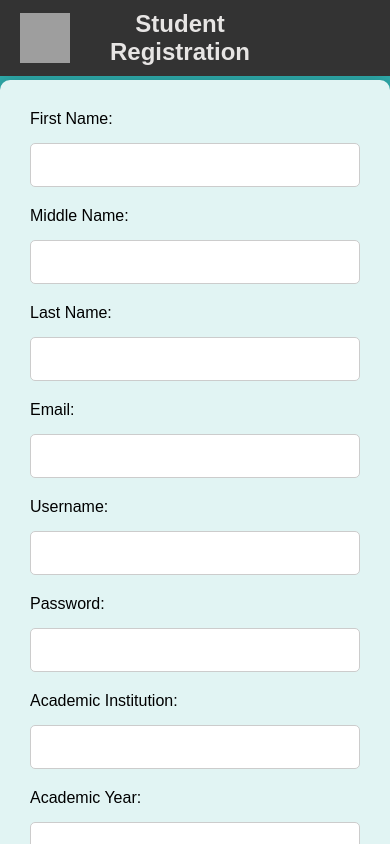
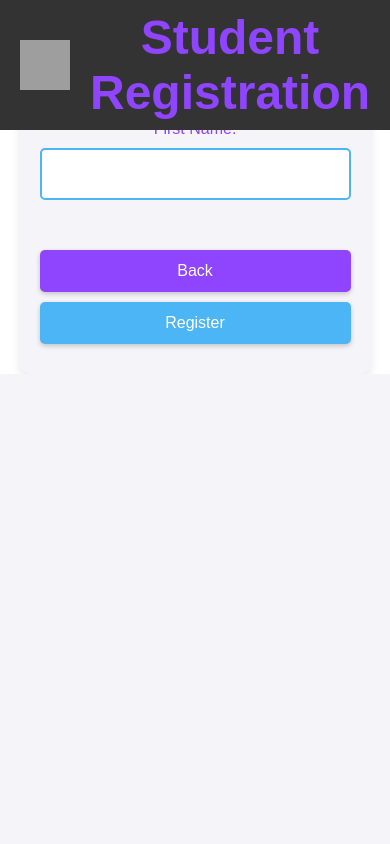
Before and after one commit to Aphelele218130260/Campus-Connect, a React (Vite) app: page /register in a window 390 px wide. Built offline with nearby package versions, Linux system fonts and the light colour scheme; grey boxes are pictures that could not be loaded.

Commit message:
StudentRegistration

```diff
--- a/src/components/StudentRegistration.jsx
+++ b/src/components/StudentRegistration.jsx
@@ -1,6 +1,7 @@
 import React, { useState } from "react";
-import StudentService from "../Services/StudentService";  // Adjusted import path
-import '../css/StudentRegistration.css';  // Ensure this is the correct path to the CSS
+import StudentService from "../Services/StudentService";
+import '../css/StudentRegistration.css';
+import { useNavigate } from 'react-router-dom';
 
 const StudentRegistration = () => {
     const [student, setStudent] = useState({
@@ -19,14 +20,19 @@ const StudentRegistration = () => {
         postalCode: "",
         nationality: "",
         race: "",
-        gender: "",  // Added gender to state
+        gender: ""
     });
 
     const [message, setMessage] = useState("");
+    const navigate = useNavigate();
 
     const handleChange = (e) => {
         const { name, value } = e.target;
         setStudent({ ...student, [name]: value });
+    };
+
+    const handleBack = () => {
+        navigate(-1); // Go back to the previous page
     };
 
     const handleSubmit = async (e) => {
@@ -42,7 +48,7 @@ const StudentRegistration = () => {
     };
 
     return (
-        <div>
+        <div className="student-registration">
             {/* Header Section */}
             <header className="header">
                 <img src="path-to-your-logo.png" alt="Logo" className="logo" />
@@ -53,6 +59,7 @@ const StudentRegistration = () => {
             <div className="main-content">
                 <div className="registration-container">
                     <form onSubmit={handleSubmit} className="registration-form">
+                        {/* Form Fields */}
                         <div className="input-group">
                             <label>First Name:</label>
                             <input
@@ -63,160 +70,11 @@ const StudentRegistration = () => {
                                 required
                             />
                         </div>
-                        <div className="input-group">
-                            <label>Middle Name:</label>
-                            <input
-                                type="text"
-                                name="middleName"
-                                value={student.middleName}
-                                onChange={handleChange}
-                            />
-                        </div>
-                        <div className="input-group">
-                            <label>Last Name:</label>
-                            <input
-                                type="text"
-                                name="lastName"
-                                value={student.lastName}
-                                onChange={handleChange}
-                                required
-                            />
-                        </div>
-                        <div className="input-group">
-                            <label>Email:</label>
-                            <input
-                                type="email"
-                                name="email"
-                                value={student.email}
-                                onChange={handleChange}
-                                required
-                            />
-                        </div>
-                        <div className="input-group">
-                            <label>Username:</label>
-                            <input
-                                type="text"
-                                name="username"
-                                value={student.username}
-                                onChange={handleChange}
-                                required
-                            />
-                        </div>
-                        <div className="input-group">
-                            <label>Password:</label>
-                            <input
-                                type="password"
-                                name="password"
-                                value={student.password}
-                                onChange={handleChange}
-                                required
-                            />
-                        </div>
-                        <div className="input-group">
-                            <label>Academic Institution:</label>
-                            <input
-                                type="text"
-                                name="academicInstitution"
-                                value={student.academicInstitution}
-                                onChange={handleChange}
-                                required
-                            />
-                        </div>
-                        <div className="input-group">
-                            <label>Academic Year:</label>
-                            <input
-                                type="text"
-                                name="academicYear"
-                                value={student.academicYear}
-                                onChange={handleChange}
-                                required
-                            />
-                        </div>
-                        <div className="input-group">
-                            <label>Student Number:</label>
-                            <input
-                                type="text"
-                                name="studentNumber"
-                                value={student.studentNumber}
-                                onChange={handleChange}
-                                required
-                            />
-                        </div>
-                        <div className="input-group">
-                            <label>Address Line 1:</label>
-                            <input
-                                type="text"
-                                name="addressLine1"
-                                value={student.addressLine1}
-                                onChange={handleChange}
-                                required
-                            />
-                        </div>
-                        <div className="input-group">
-                            <label>Address Line 2:</label>
-                            <input
-                                type="text"
-                                name="addressLine2"
-                                value={student.addressLine2}
-                                onChange={handleChange}
-                            />
-                        </div>
-                        <div className="input-group">
-                            <label>City:</label>
-                            <input
-                                type="text"
-                                name="city"
-                                value={student.city}
-                                onChange={handleChange}
-                                required
-                            />
-                        </div>
-                        <div className="input-group">
-                            <label>Postal Code:</label>
-                            <input
-                                type="text"
-                                name="postalCode"
-                                value={student.postalCode}
-                                onChange={handleChange}
-                                required
-                            />
-                        </div>
-                        <div className="input-group">
-                            <label>Nationality:</label>
-                            <input
-                                type="text"
-                                name="nationality"
-                                value={student.nationality}
-                                onChange={handleChange}
-                                required
-                            />
-                        </div>
-                        <div className="input-group">
-                            <label>Race:</label>
-                            <input
-                                type="text"
-                                name="race"
-                                value={student.race}
-                                onChange={handleChange}
-                                required
-                            />
-                        </div>
+                        {/* More input fields go here... */}
 
-                        {/* Gender Section as a Combobox */}
-                        <div className="input-group">
-                            <label>Gender:</label>
-                            <select
-                                name="gender"
-                                value={student.gender}
-                                onChange={handleChange}
-                                required
-                            >
-                                <option value="male">Male</option>
-                                <option value="female">Female</option>
-                            </select>
-                        </div>
-
+                        {/* Buttons */}
                         <div className="buttons">
+                            <button type="button" onClick={handleBack} className="back-button">Back</button>
                             <button type="submit">Register</button>
                         </div>
                     </form>
--- a/src/css/StudentRegistration.css
+++ b/src/css/StudentRegistration.css
@@ -1,24 +1,25 @@
-/* Global Styles */
-* {
+/* Scoped Styles within .student-registration */
+.student-registration * {
     box-sizing: border-box;
     margin: 0;
     padding: 0;
 }
 
-body, html {
+.student-registration {
     height: 100%;
     width: 100%;
     font-family: 'Arial', sans-serif;
-    background-color: #2eabab; /* Calm teal background */
+    background-color: #ffffff; /* White background for a clean look */
     display: flex;
     justify-content: center;
     align-items: center;
     overflow-y: scroll; /* Enable vertical scroll */
+    color: #4cb5f5; /* Blue text */
 }
 
 /* Header Styles */
-.header {
-    background-color: #333; /* Dark grey for header */
+.student-registration .header {
+    background-color: #333;
     color: white;
     display: flex;
     align-items: center;
@@ -26,117 +27,120 @@ body, html {
     width: 100%;
     position: fixed;
     top: 0;
-    z-index: 1000; /* Ensure header is above other content */
+    z-index: 1000;
 }
 
-.header .logo {
+.student-registration .header .logo {
     width: 50px;
     margin-right: 20px;
 }
 
-.header h1 {
+.student-registration .header h1 {
     flex: 1;
-    text-align: center; /* Keeps the text centered */
-    margin-right: 100px; /* Move the heading 5px to the left */
-    font-size: 24px;
+    text-align: center;
+    font-size: 3rem; /* Large header font size */
+    color: #8f44fd; /* Purple color for header */
+    margin-right: 75px; /* Move the heading 5px to the left */
 }
 
 /* Main Content */
-.main-content {
+.student-registration .main-content {
     display: flex;
     justify-content: center;
     align-items: center;
     width: 100%;
     height: 100%;
-    padding-top: 80px; /* Ensure content doesn't overlap with fixed header */
+    padding-top: 100px; /* Padding to ensure content is below the header */
 }
 
 /* Registration Container */
-.registration-container {
-    background-color: #e1f4f3;
-    padding: 30px;
+.student-registration .registration-container {
+    background-color: #f4f4f9; /* Light background for the registration box */
+    padding: 40px;
     border-radius: 10px;
-    box-shadow: 0 0 15px rgba(0, 0, 0, 0.2);
-    max-width: 600px;
+    box-shadow: 0px 4px 10px rgba(0, 0, 0, 0.1);
+    max-width: 500px;
     width: 100%;
     display: flex;
     flex-direction: column;
+    text-align: center;
 }
 
 /* Form Styles */
-.registration-form {
+.student-registration .registration-form {
     display: flex;
     flex-direction: column;
     width: 100%;
 }
 
 /* Input Group Styles */
-.input-group {
+.student-registration .input-group {
     display: flex;
     flex-direction: column;
-    gap: 20px; /* Space between input fields */
     margin-bottom: 20px;
 }
 
-/* Input Styles */
-input[type="text"],
-input[type="email"],
-input[type="password"],
-select {
-    width: 100%; /* Full width for all inputs */
-    padding: 12px;
-    border: 1px solid #ccc;
-    border-radius: 5px;
-    font-size: 16px;
-    margin: 0; /* Ensure no extra margin */
+.student-registration .input-group label {
+    font-size: 1rem;
+    color: #8f44fd; /* Matching purple color for labels */
+    margin-bottom: 10px;
 }
 
-/* Gender Section Styles */
-select {
-    width: 100%; /* Full width for the dropdown */
-    padding: 12px;
-    border: 1px solid #ccc;
+.student-registration .input-group input,
+.student-registration .input-group select {
+    width: 100%;
+    padding: 15px;
+    border: 2px solid #4cb5f5;
     border-radius: 5px;
-    font-size: 16px;
+    font-size: 1rem;
+    margin-bottom: 10px;
 }
 
 /* Button Styles */
-.buttons {
+.student-registration .buttons {
     display: flex;
-    justify-content: flex-end; /* Align buttons to the right */
-    align-items: center; /* Center buttons vertically */
-    margin-top: 20px; /* Space above buttons */
-    gap: 20px; /* Space between buttons */
+    justify-content: space-between;  /* Space out buttons */
+    align-items: center;
+    margin-top: 20px;
 }
 
-button {
-    width: 100px; /* Fixed width for buttons */
+.student-registration button {
+    width: 48%;  /* Make both buttons the same size */
     padding: 12px;
+    font-size: 1rem;
     border: none;
     border-radius: 5px;
-    background-color: #b3e4e2;
-    color: white;
-    font-size: 16px;
     cursor: pointer;
     transition: background-color 0.3s ease;
 }
 
-button:hover {
-    background-color: #89b8b5;
+.student-registration button[type="submit"] {
+    background-color: #4cb5f5;  /* Blue for Register */
+    color: white;
+}
+
+.student-registration button.back-button {
+    background-color: #8f44fd;  /* Purple for Back */
+    color: white;
+}
+
+.student-registration button:hover {
+    opacity: 0.9;
 }
 
 /* Responsive Design */
 @media (max-width: 600px) {
-    .input-group {
-        gap: 15px; /* Adjust gap on smaller screens */
+    .student-registration .registration-container {
+        width: 90%;
+        padding: 20px;
     }
 
-    .buttons {
-        flex-direction: column; /* Stack buttons vertically */
-        margin-right: 0; /* Remove right margin on smaller screens */
+    .student-registration .buttons {
+        flex-direction: column;
     }
 
-    button {
-        width: 100%; /* Full-width for buttons on smaller screens */
+    .student-registration button {
+        width: 100%;
+        margin-bottom: 10px;
     }
 }
```
